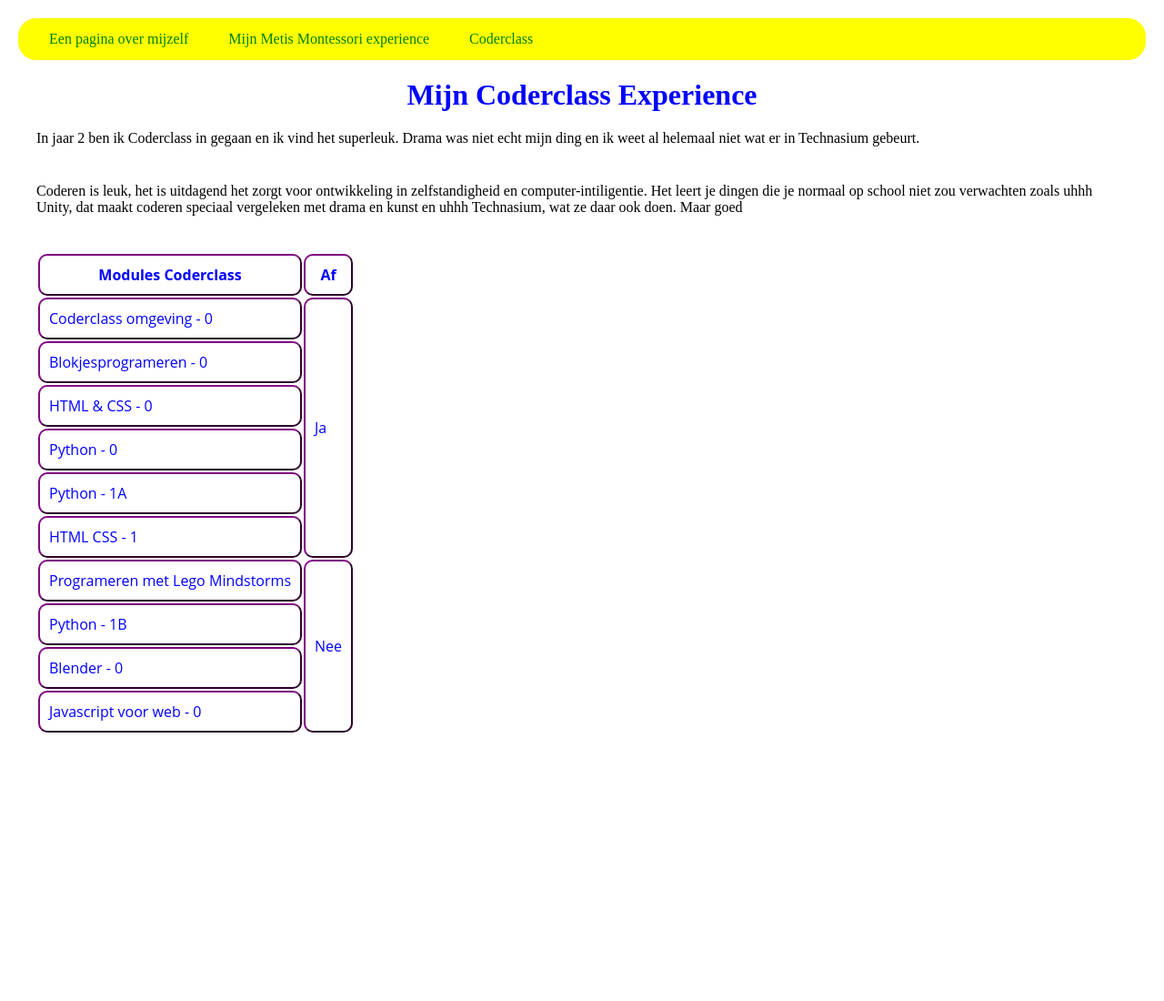
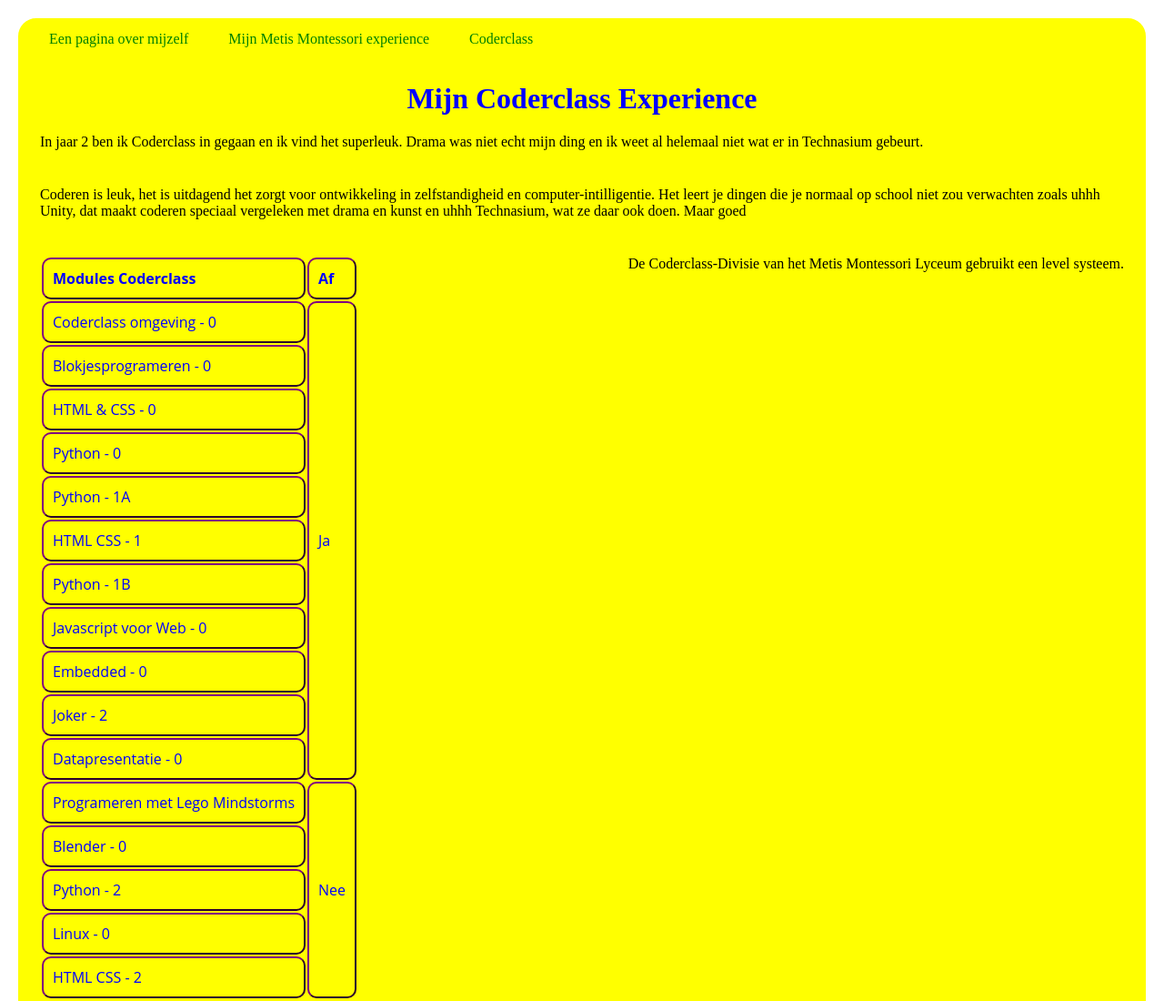
Before and after one commit to RyanUit2v2DenkIk/HTML-CSS-2, a plain HTML site: page CCEXP1.html in a window 1280 px wide. Shown: the top 1100 px of the page at 91% size. Before the commit the page ends 847 px from the top, so only its background shows below. Drawn offline with Linux system fonts and the light colour scheme.

Commit message:
Gewerkt aan Subpagina

```diff
--- a/CCEXP1.html
+++ b/CCEXP1.html
@@ -14,7 +14,10 @@
     <div>
       <h1>Mijn Coderclass Experience</h1>
       <p>In jaar 2 ben ik Coderclass in gegaan en ik vind het superleuk. Drama was niet echt mijn ding en ik weet al helemaal niet wat er in Technasium gebeurt.<p>
-      <p>Coderen is leuk, het is uitdagend het zorgt voor ontwikkeling in zelfstandigheid en computer-intiligentie. Het leert je dingen die je normaal op school niet zou verwachten zoals uhhh Unity, dat maakt coderen speciaal vergeleken met drama en kunst en uhhh Technasium, wat ze daar ook doen. Maar goed<p>
+      <p>Coderen is leuk, het is uitdagend het zorgt voor ontwikkeling in zelfstandigheid en computer-intilligentie. Het leert je dingen die je normaal op school niet zou verwachten zoals uhhh Unity, dat maakt coderen speciaal vergeleken met drama en kunst en uhhh Technasium, wat ze daar ook doen. Maar goed<p>
+        <article id="ArtikelCoderclass">
+          De Coderclass-Divisie van het Metis Montessori Lyceum gebruikt  een level systeem.
+        </article>
          <table>
          <tr>
            <th>Modules Coderclass</th>
@@ -22,7 +25,7 @@
          </tr>
          <tr>
            <td>Coderclass omgeving - 0</td>
-           <td rowspan="6">Ja</td>
+           <td rowspan="11">Ja</td>
          </tr>
          <tr>
            <td>Blokjesprogrameren - 0</td>
@@ -40,17 +43,35 @@
            <td>HTML CSS - 1</td>
          </tr>
          <tr>
-           <td>Programeren met Lego Mindstorms</td>
-           <td rowspan="4">Nee</td>
+           <td>Python - 1B</td>
          </tr>
          <tr>
-           <td>Python - 1B</td>
+           <td>Javascript voor Web - 0</td>
+         </tr>
+         <tr>
+           <td>Embedded - 0</td>
+         </tr>
+         <tr>
+           <td>Joker - 2</td>
+         </tr>
+         <tr>
+           <td>Datapresentatie - 0</td>
+         </tr>
+         <tr>
+           <td>Programeren met Lego Mindstorms</td>
+           <td rowspan="5">Nee</td>
          </tr>
          <tr>
            <td>Blender - 0</td>
          </tr>
          <tr>
-            <td>Javascript voor web - 0</td>
+           <td>Python - 2</td>
+         </tr>
+         <tr>
+           <td>Linux - 0</td>
+         </tr>
+         <tr>
+           <td>HTML CSS - 2</td>
          </tr>
        </table>
      </div>
--- a/CSS/opmaak.css
+++ b/CSS/opmaak.css
@@ -4,7 +4,6 @@ h1 {
   color: blue;
 }
 body {
-
 }
 
 h1, h2 {
@@ -37,7 +36,7 @@ li :hover {
 ul {
   border: 2px solid blue;
   border: 4px solid yellow;
-  border-radius: 20px 20px 20px 20px;
+  border-radius: 20px 20px 0px 0px;
   list-style-type: none;
   text-align: left;
   background-color: yellow;
@@ -56,3 +55,16 @@ td, th {
   margin: 0px;
   padding: 10px;
 }
+
+div {
+  border: 2px solid blue;
+  border: 4px solid yellow;
+  border-radius: 0px 0px 20px 20px;
+  list-style-type: none;
+  text-align: left;
+  background-color: yellow;
+}
+
+#ArtikelCoderclass {
+  float: right;
+}
```
